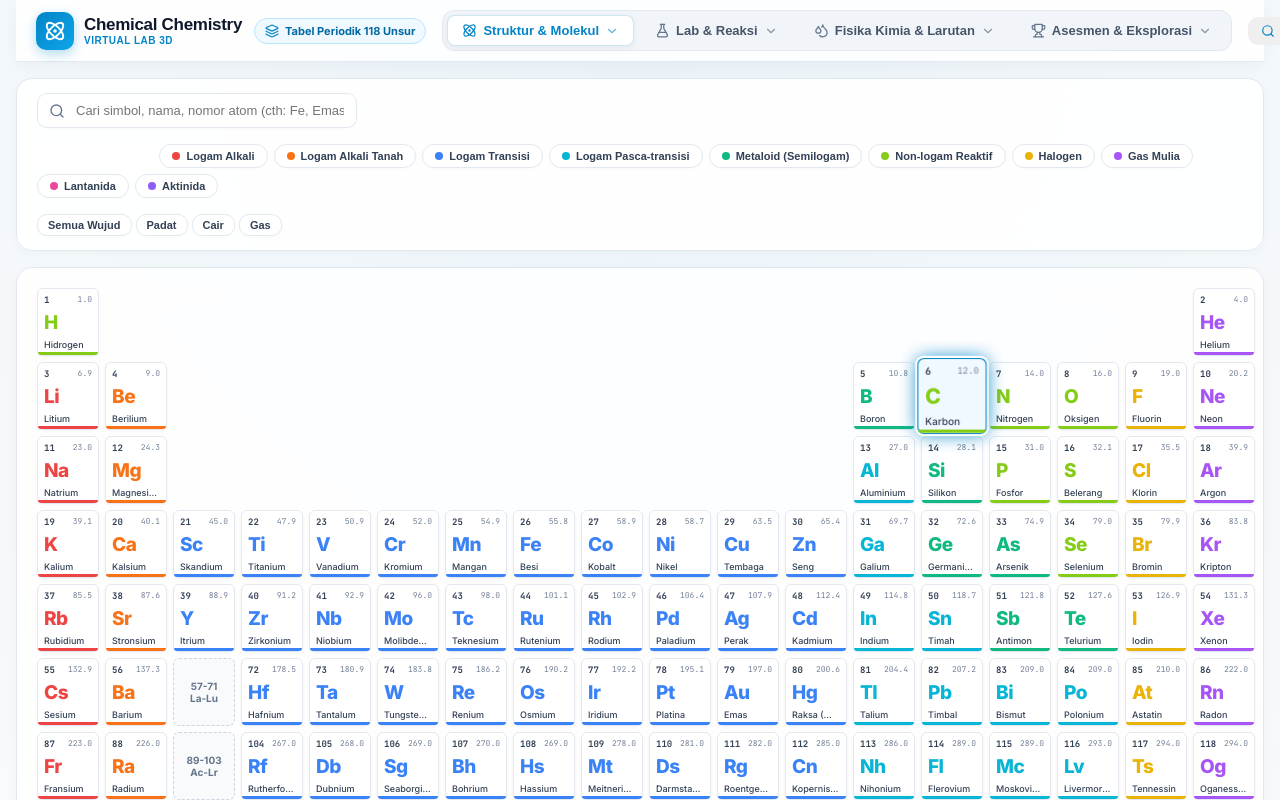
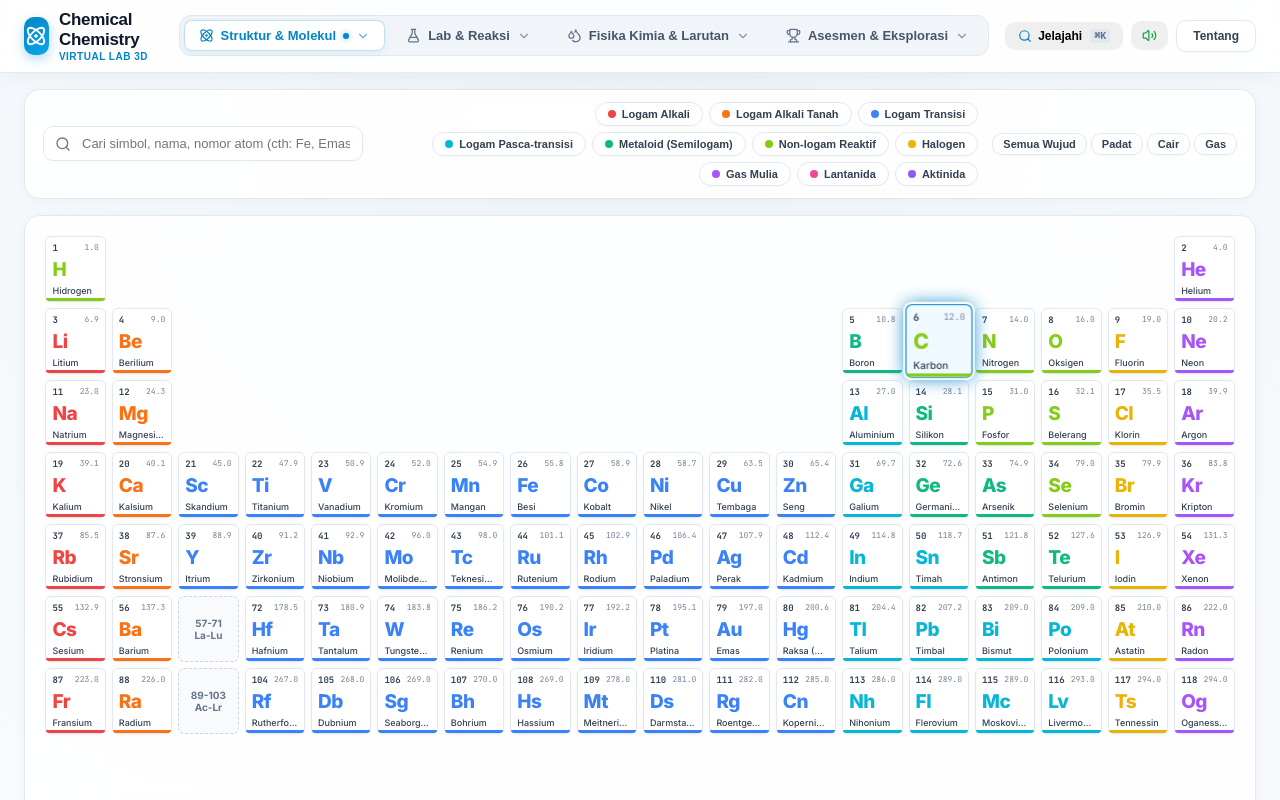
Before and after one commit to kahpiba/chemical_chemistry, a React (Vite) app: page / in a window 1280 px wide. Built offline with nearby package versions, Linux system fonts and the light colour scheme.

Commit message:
fix(nav): resolve top navbar selection and optimize proportional layout

```diff
--- a/src/App.tsx
+++ b/src/App.tsx
@@ -97,7 +97,7 @@ export function App() {
   };
 
   return (
-    <div className="app-container">
+    <div className="app-layout">
       {/* Top Application Header */}
       <Header
         activeTab={activeTab}
@@ -115,8 +115,9 @@ export function App() {
         onToggleMute={handleToggleMute}
       />
 
-      {/* Main Content Body */}
-      <main className="main-content">
+      {/* Main Content Body Container */}
+      <div className="app-container">
+        <main className="main-content">
         {activeTab === 'periodic' && (
           <PeriodicTable
             selectedElement={selectedElement}
@@ -206,6 +207,7 @@ export function App() {
         {activeTab === 'compare' && <ElementComparison />}
         {activeTab === 'quiz' && <QuizArena />}
       </main>
+      </div>
 
       {/* Slide-out Inspector Drawer */}
       <DetailDrawer
--- a/src/components/common/Header.tsx
+++ b/src/components/common/Header.tsx
@@ -8,7 +8,7 @@ import {
   VolumeX,
 } from 'lucide-react';
 import { playClick } from '../../utils/audio';
-import { NAV_CATEGORIES, getModuleCategory, getModuleInfo } from '../../data/navigationModules';
+import { NAV_CATEGORIES, getModuleCategory } from '../../data/navigationModules';
 import { NavIcon } from './NavIcon';
 
 export type ActiveTab =
@@ -50,6 +50,7 @@ export const Header: React.FC<HeaderProps> = ({
 }) => {
   const [openDropdown, setOpenDropdown] = useState<string | null>(null);
   const dropdownRef = useRef<HTMLDivElement>(null);
+  const closeTimeoutRef = useRef<ReturnType<typeof setTimeout> | null>(null);
 
   // Close dropdown when clicking outside
   useEffect(() => {
@@ -60,6 +61,15 @@ export const Header: React.FC<HeaderProps> = ({
     };
     document.addEventListener('mousedown', handleClickOutside);
     return () => document.removeEventListener('mousedown', handleClickOutside);
+  }, []);
+
+  // Clear timeout on unmount
+  useEffect(() => {
+    return () => {
+      if (closeTimeoutRef.current) {
+        clearTimeout(closeTimeoutRef.current);
+      }
+    };
   }, []);
 
   // Keyboard shortcut: Ctrl+K or Cmd+K to open Quick Switcher
@@ -75,10 +85,34 @@ export const Header: React.FC<HeaderProps> = ({
   }, [onOpenQuickSwitcher]);
 
   const activeCategory = getModuleCategory(activeTab);
-  const activeInfo = getModuleInfo(activeTab);
 
-  const handleCategoryClick = (categoryId: string) => {
-    setOpenDropdown(openDropdown === categoryId ? null : categoryId);
+  const handleMouseEnter = (categoryId: string) => {
+    if (closeTimeoutRef.current) {
+      clearTimeout(closeTimeoutRef.current);
+      closeTimeoutRef.current = null;
+    }
+    setOpenDropdown(categoryId);
+  };
+
+  const handleMouseLeave = () => {
+    if (closeTimeoutRef.current) {
+      clearTimeout(closeTimeoutRef.current);
+    }
+    closeTimeoutRef.current = setTimeout(() => {
+      setOpenDropdown(null);
+    }, 220);
+  };
+
+  const handleCategoryClick = (cat: (typeof NAV_CATEGORIES)[0]) => {
+    playClick();
+    if (cat.id !== activeCategory.id) {
+      // Direct navigation to this category's primary module!
+      onTabChange(cat.items[0].id);
+      setOpenDropdown(cat.id);
+    } else {
+      // Toggle dropdown if already on this category
+      setOpenDropdown((prev) => (prev === cat.id ? null : cat.id));
+    }
   };
 
   const handleSelectModule = (tabId: ActiveTab) => {
@@ -93,9 +127,10 @@ export const Header: React.FC<HeaderProps> = ({
         {/* Brand Group */}
         <div className="header-brand-group">
           <button
+            type="button"
             className="brand-badge-link"
             onClick={() => handleSelectModule('periodic')}
-            title="Kembali ke Tabel Periodik"
+            title="Kembali ke Beranda Tabel Periodik"
           >
             <div className="brand-icon-box">
               <Atom size={22} />
@@ -105,15 +140,9 @@ export const Header: React.FC<HeaderProps> = ({
               <span className="brand-subtitle-tag">Virtual Lab 3D</span>
             </div>
           </button>
-
-          {/* Active Module Indicator Badge (Desktop & Tablet) */}
-          <div className="active-module-pill" title={`Kategori: ${activeCategory.title}`}>
-            <NavIcon name={activeInfo.iconName} size={14} color="#0284c7" />
-            <span>{activeInfo.title}</span>
-          </div>
         </div>
 
-        {/* Desktop Categorized Navigation Hub (4 Logical Clusters) */}
+        {/* Desktop Categorized Navigation Hub (4 Symmetrical Clusters) */}
         <nav className="desktop-nav-hub" ref={dropdownRef} aria-label="Kategori Modul">
           {NAV_CATEGORIES.map((cat) => {
             const isCategoryActive = cat.id === activeCategory.id;
@@ -123,45 +152,58 @@ export const Header: React.FC<HeaderProps> = ({
               <div
                 key={cat.id}
                 className="category-nav-dropdown-trigger"
-                onMouseEnter={() => setOpenDropdown(cat.id)}
-                onMouseLeave={() => setOpenDropdown(null)}
+                onMouseEnter={() => handleMouseEnter(cat.id)}
+                onMouseLeave={handleMouseLeave}
               >
                 <button
+                  type="button"
                   className={`category-pill-btn ${isCategoryActive ? 'active' : ''} ${isOpen ? 'open' : ''}`}
-                  onClick={() => handleCategoryClick(cat.id)}
+                  onClick={() => handleCategoryClick(cat)}
                   aria-expanded={isOpen}
+                  aria-haspopup="true"
+                  title={`Kategori ${cat.title} - Klik untuk memilih modul`}
                 >
                   <NavIcon name={cat.icon} size={15} color={isCategoryActive ? '#0284c7' : '#64748b'} />
-                  <span>{cat.title}</span>
+                  <span className="category-title-text">{cat.title}</span>
+                  {isCategoryActive && <span className="category-active-dot" />}
                   <ChevronDown size={14} className="category-chevron" />
                 </button>
 
-                {/* Floating Dropdown */}
+                {/* Floating Glass Dropdown */}
                 {isOpen && (
-                  <div className="category-floating-dropdown">
+                  <div
+                    className="category-floating-dropdown"
+                    onMouseEnter={() => handleMouseEnter(cat.id)}
+                    onMouseLeave={handleMouseLeave}
+                  >
                     {cat.items.map((item) => {
                       const isSelected = activeTab === item.id;
                       return (
                         <button
                           key={item.id}
+                          type="button"
                           className={`dropdown-item-btn ${isSelected ? 'selected' : ''}`}
-                          onClick={() => handleSelectModule(item.id)}
+                          onClick={(e) => {
+                            e.stopPropagation();
+                            handleSelectModule(item.id);
+                          }}
                         >
                           <div className="dropdown-item-icon">
                             <NavIcon name={item.iconName} size={16} />
                           </div>
                           <div className="dropdown-item-info">
-                            <div style={{ display: 'flex', alignItems: 'center', justifyContent: 'space-between', gap: '4px' }}>
+                            <div style={{ display: 'flex', alignItems: 'center', justifyContent: 'space-between', gap: '6px' }}>
                               <span className="dropdown-item-title">{item.title}</span>
                               {item.badge && (
                                 <span
                                   style={{
                                     fontSize: '9px',
                                     fontWeight: 700,
-                                    padding: '1px 5px',
+                                    padding: '1px 6px',
                                     borderRadius: '4px',
                                     background: isSelected ? '#bae6fd' : '#f1f5f9',
                                     color: isSelected ? '#0369a1' : '#64748b',
+                                    flexShrink: 0,
                                   }}
                                 >
                                   {item.badge}
--- a/src/styles/index.css
+++ b/src/styles/index.css
@@ -45,28 +45,36 @@ select:focus-visible,
 }
 
 /* Common App Layout */
+.app-layout {
+  min-height: 100vh;
+  display: flex;
+  flex-direction: column;
+  width: 100%;
+  position: relative;
+}
+
 .app-container {
   display: flex;
   flex-direction: column;
   flex: 1;
   width: 100%;
-  max-width: 1720px;
+  max-width: 1540px;
   margin: 0 auto;
-  padding: 0 16px 24px;
+  padding: 16px 24px 32px;
 }
 
 .main-content {
   flex: 1;
   display: flex;
   flex-direction: column;
-  margin-top: 16px;
-  animation: fadeIn 0.3s cubic-bezier(0.4, 0, 0.2, 1);
+  width: 100%;
+  animation: fadeIn 0.25s cubic-bezier(0.4, 0, 0.2, 1);
 }
 
 @keyframes fadeIn {
   from {
     opacity: 0;
-    transform: translateY(6px);
+    transform: translateY(4px);
   }
   to {
     opacity: 1;
--- a/src/styles/nav.css
+++ b/src/styles/nav.css
@@ -16,13 +16,14 @@
 }
 
 .app-header-main {
-  max-width: 1720px;
+  max-width: 1540px;
   margin: 0 auto;
-  padding: 10px 20px;
-  display: flex;
+  padding: 10px 24px;
+  display: grid;
+  grid-template-columns: auto 1fr auto;
   align-items: center;
-  justify-content: space-between;
   gap: 16px;
+  width: 100%;
 }
 
 /* Brand Section */
@@ -30,7 +31,7 @@
   display: flex;
   align-items: center;
   gap: 12px;
-  flex-shrink: 0;
+  justify-self: start;
 }
 
 .brand-badge-link {
@@ -82,10 +83,11 @@
   text-transform: uppercase;
 }
 
-/* Categorized Desktop Navigation Hub */
+/* Categorized Desktop Navigation Hub (Centered Symmetrically) */
 .desktop-nav-hub {
   display: flex;
   align-items: center;
+  justify-self: center;
   gap: 6px;
   background: #f1f5f9;
   padding: 4px;
@@ -100,7 +102,7 @@
 .category-pill-btn {
   display: flex;
   align-items: center;
-  gap: 6px;
+  gap: 7px;
   padding: 7px 14px;
   border-radius: 8px;
   background: transparent;
@@ -111,18 +113,29 @@
   cursor: pointer;
   transition: all 0.18s ease;
   white-space: nowrap;
+  user-select: none;
 }
 
 .category-pill-btn:hover {
-  background: rgba(255, 255, 255, 0.7);
+  background: rgba(255, 255, 255, 0.85);
   color: #0f172a;
+  border-color: rgba(203, 213, 225, 0.5);
 }
 
 .category-pill-btn.active {
   background: #ffffff;
   color: #0284c7;
-  border-color: rgba(2, 132, 199, 0.2);
-  box-shadow: 0 2px 6px rgba(15, 23, 42, 0.05);
+  border-color: rgba(2, 132, 199, 0.25);
+  box-shadow: 0 2px 8px rgba(2, 132, 199, 0.08);
+}
+
+.category-active-dot {
+  width: 6px;
+  height: 6px;
+  border-radius: 50%;
+  background: #0284c7;
+  box-shadow: 0 0 6px rgba(2, 132, 199, 0.6);
+  flex-shrink: 0;
 }
 
 .category-chevron {
@@ -138,22 +151,35 @@
 /* Floating Glass Dropdown */
 .category-floating-dropdown {
   position: absolute;
-  top: calc(100% + 8px);
+  top: calc(100% + 6px);
   left: 50%;
   transform: translateX(-50%);
-  width: 280px;
+  width: 290px;
   background: rgba(255, 255, 255, 0.98);
-  backdrop-filter: blur(20px);
-  -webkit-backdrop-filter: blur(20px);
-  border: 1px solid rgba(226, 232, 240, 0.9);
+  backdrop-filter: blur(24px);
+  -webkit-backdrop-filter: blur(24px);
+  border: 1px solid rgba(226, 232, 240, 0.95);
   border-radius: 14px;
-  box-shadow: 0 20px 40px -10px rgba(15, 23, 42, 0.15), 0 0 0 1px rgba(15, 23, 42, 0.04);
+  box-shadow: 0 20px 40px -10px rgba(15, 23, 42, 0.16), 0 0 0 1px rgba(15, 23, 42, 0.04);
   padding: 8px;
-  z-index: 1000;
+  z-index: 1200;
   animation: dropdownPop 0.18s cubic-bezier(0.16, 1, 0.3, 1);
   display: flex;
   flex-direction: column;
-  gap: 2px;
+  gap: 3px;
+  pointer-events: auto;
+}
+
+/* Invisible Bridge to prevent mouseLeave when moving cursor from button to dropdown */
+.category-floating-dropdown::before {
+  content: '';
+  position: absolute;
+  top: -12px;
+  left: 0;
+  right: 0;
+  height: 12px;
+  background: transparent;
+  pointer-events: auto;
 }
 
 @keyframes dropdownPop {
@@ -172,28 +198,30 @@
   align-items: center;
   gap: 10px;
   padding: 8px 12px;
-  border-radius: 8px;
+  border-radius: 9px;
   background: transparent;
-  border: none;
+  border: 1px solid transparent;
   cursor: pointer;
   text-align: left;
   transition: all 0.15s ease;
   width: 100%;
+  pointer-events: auto;
 }
 
 .dropdown-item-btn:hover {
   background: #f8fafc;
+  border-color: #e2e8f0;
 }
 
 .dropdown-item-btn.selected {
   background: #f0f9ff;
-  border-left: 3px solid #0284c7;
+  border-color: #bae6fd;
 }
 
 .dropdown-item-icon {
-  width: 30px;
-  height: 30px;
-  border-radius: 6px;
+  width: 32px;
+  height: 32px;
+  border-radius: 8px;
   background: #f1f5f9;
   display: flex;
   align-items: center;
@@ -231,26 +259,12 @@
   margin-top: 2px;
 }
 
-/* Active Module Indicator Banner */
-.active-module-pill {
-  display: flex;
-  align-items: center;
-  gap: 6px;
-  padding: 5px 10px;
-  background: #f0f9ff;
-  border: 1px solid #bae6fd;
-  border-radius: 9999px;
-  font-size: 11px;
-  font-weight: 700;
-  color: #0369a1;
-}
-
 /* Header Actions */
 .header-actions-group {
   display: flex;
   align-items: center;
   gap: 8px;
-  flex-shrink: 0;
+  justify-self: end;
 }
 
 /* Mobile Hamburger Toggle */
@@ -459,6 +473,11 @@
 }
 
 @media (max-width: 1024px) {
+  .app-header-main {
+    display: flex;
+    justify-content: space-between;
+    padding: 10px 16px;
+  }
   .desktop-nav-hub {
     display: none;
   }
--- a/src/styles/periodic.css
+++ b/src/styles/periodic.css
@@ -10,11 +10,12 @@
   display: flex;
   align-items: center;
   justify-content: space-between;
-  gap: 16px;
-  padding: 14px 20px;
+  gap: 14px;
+  padding: 12px 18px;
   flex-wrap: wrap;
   background: rgba(255, 255, 255, 0.9);
   border: 1px solid var(--border-color);
+  border-radius: var(--radius-lg);
   box-shadow: 0 2px 12px -2px rgba(15, 23, 42, 0.04);
 }
 
@@ -22,7 +23,8 @@
   position: relative;
   display: flex;
   align-items: center;
-  width: 320px;
+  flex: 0 1 320px;
+  min-width: 240px;
 }
 
 .search-icon {
@@ -55,6 +57,8 @@
   align-items: center;
   gap: 6px;
   flex-wrap: wrap;
+  flex: 1;
+  justify-content: flex-end;
 }
 
 .filter-pill {
@@ -95,22 +99,24 @@
 /* 18-Column Periodic Grid */
 .periodic-table-wrapper {
   overflow-x: auto;
-  padding: 20px;
+  padding: clamp(14px, 1.6vw, 22px);
   display: flex;
   flex-direction: column;
   align-items: center;
   background: rgba(255, 255, 255, 0.85);
   border: 1px solid var(--border-color);
+  border-radius: var(--radius-lg);
   box-shadow: 0 4px 16px -2px rgba(15, 23, 42, 0.04);
+  width: 100%;
 }
 
 .periodic-grid {
   display: grid;
-  grid-template-columns: repeat(18, minmax(62px, 1fr));
-  grid-template-rows: repeat(10, minmax(68px, 1fr));
+  grid-template-columns: repeat(18, minmax(58px, 1fr));
+  grid-template-rows: repeat(10, minmax(66px, 1fr));
   gap: 6px;
   width: 100%;
-  max-width: 1340px;
+  max-width: 1460px;
 }
 
 /* Individual Element Cell in Light Mode */
```
